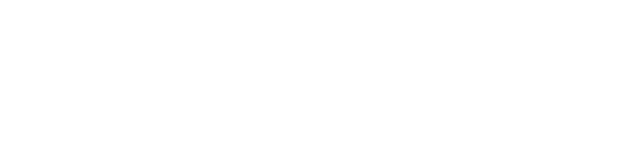
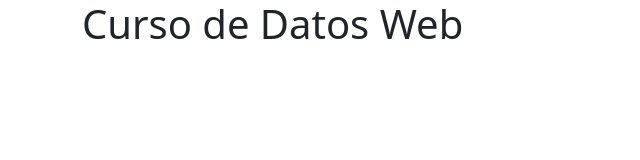
Before and after one commit to dhuancero/curso-dat-web-24, a website: page index.html in a window 1280 px wide. Shown: the whole page, without its empty margins (0-640 px from the left). Drawn offline with nearby package versions, Linux system fonts and the light colour scheme.

Commit message:
inicio proyecto

```diff
--- a/index.html
+++ b/index.html
@@ -1,11 +1,16 @@
 <!DOCTYPE html>
-<html lang="en">
+<html lang="es">
 <head>
   <meta charset="UTF-8">
   <meta name="viewport" content="width=device-width, initial-scale=1.0">
   <title>Document</title>
+  <link rel="stylesheet" href="node_modules/bootstrap/dist/css/bootstrap.min.css">
 </head>
 <body>
+  <main class="container">
+    <h1>Curso de Datos Web</h1>
+
+  </main>
 
 </body>
 </html>
```
Also changed, not shown: package.json (added, +22 -0 lines), pages/contact.html (added).
